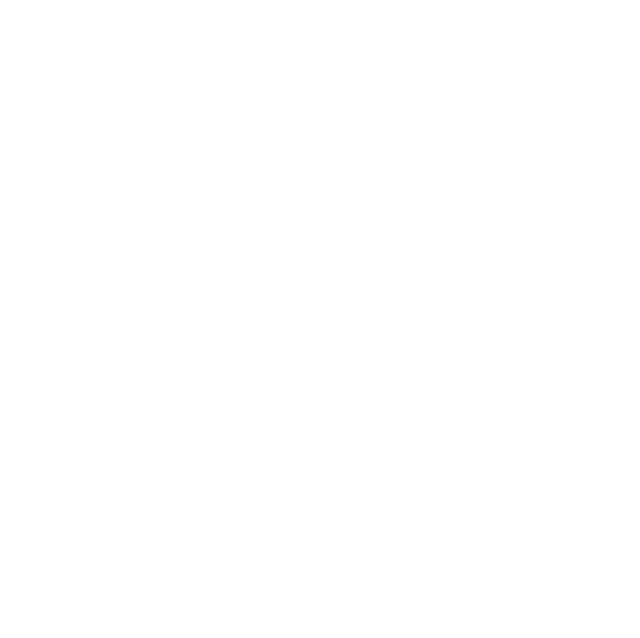
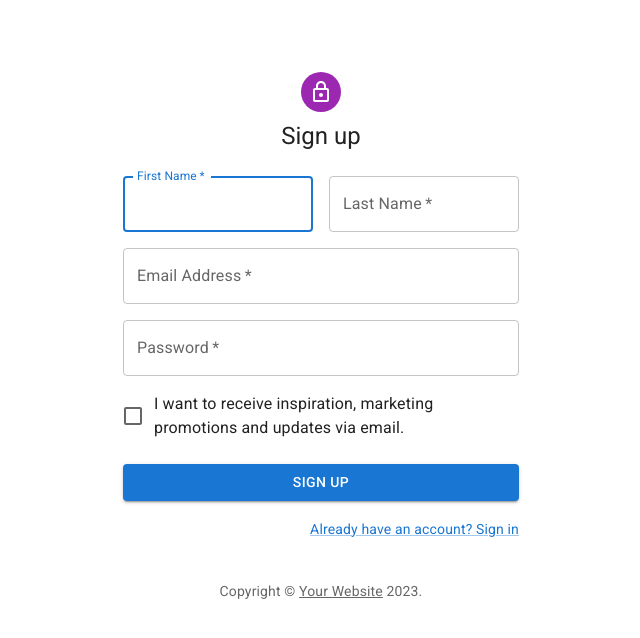
Before and after one commit to Eggi19/POS-project, a React (Create React App) app in the folder frontend/: page /register in a window 1280 px wide. Before the commit this address had no page. Shown: the top 638 px of the page, without its empty margins (319-959 px from the left). Built offline with nearby package versions, Linux system fonts and the light colour scheme.

Commit message:
update PP-14

```diff
--- /dev/null
+++ b/frontend/src/API/user.js
@@ -0,0 +1,10 @@
+import axios from "axios"
+
+export function registerUser(data) {
+    return axios.post(`${process.env.REACT_APP_API_URL}}/users/`, {
+        userName: data.username,
+        password: data.password,
+        confirmPassword: data.confirmPassword,
+        role: data.role
+    })
+}
--- a/frontend/src/App.js
+++ b/frontend/src/App.js
@@ -6,6 +6,7 @@ import SignInSide from './Pages/Login/login1';
 import CategoryPage from './Pages/CategoryList/CategoryList';
 import CreateProduct from './Pages/CreateProduct/createProduct';
 import EditProduct from './Pages/EditProduct/editProduct';
+import SignUp from './Pages/SignUp/signUp';
 
 
 function App() {
@@ -32,6 +33,9 @@ function App() {
         <Route path='/categories' element={
           <CategoryPage />
         } />
+        <Route path='/register' element={
+          <SignUp />
+        } />
       </Routes>
     </>
   );
--- /dev/null
+++ b/frontend/src/Pages/SignUp/signUp.jsx
@@ -0,0 +1,133 @@
+import * as React from 'react';
+import Avatar from '@mui/material/Avatar';
+import Button from '@mui/material/Button';
+import CssBaseline from '@mui/material/CssBaseline';
+import TextField from '@mui/material/TextField';
+import FormControlLabel from '@mui/material/FormControlLabel';
+import Checkbox from '@mui/material/Checkbox';
+import Link from '@mui/material/Link';
+import Grid from '@mui/material/Grid';
+import Box from '@mui/material/Box';
+import LockOutlinedIcon from '@mui/icons-material/LockOutlined';
+import Typography from '@mui/material/Typography';
+import Container from '@mui/material/Container';
+import { createTheme, ThemeProvider } from '@mui/material/styles';
+
+function Copyright(props) {
+  return (
+    <Typography variant="body2" color="text.secondary" align="center" {...props}>
+      {'Copyright © '}
+      <Link color="inherit" href="https://mui.com/">
+        Your Website
+      </Link>{' '}
+      {new Date().getFullYear()}
+      {'.'}
+    </Typography>
+  );
+}
+
+// TODO remove, this demo shouldn't need to reset the theme.
+
+const defaultTheme = createTheme();
+
+export default function SignUp() {
+  const handleSubmit = (event) => {
+    event.preventDefault();
+    const data = new FormData(event.currentTarget);
+    console.log({
+      email: data.get('email'),
+      password: data.get('password'),
+    });
+  };
+
+  return (
+    <ThemeProvider theme={defaultTheme}>
+      <Container component="main" maxWidth="xs">
+        <CssBaseline />
+        <Box
+          sx={{
+            marginTop: 8,
+            display: 'flex',
+            flexDirection: 'column',
+            alignItems: 'center',
+          }}
+        >
+          <Avatar sx={{ m: 1, bgcolor: 'secondary.main' }}>
+            <LockOutlinedIcon />
+          </Avatar>
+          <Typography component="h1" variant="h5">
+            Sign up
+          </Typography>
+          <Box component="form" noValidate onSubmit={handleSubmit} sx={{ mt: 3 }}>
+            <Grid container spacing={2}>
+              <Grid item xs={12} sm={6}>
+                <TextField
+                  autoComplete="given-name"
+                  name="firstName"
+                  required
+                  fullWidth
+                  id="firstName"
+                  label="First Name"
+                  autoFocus
+                />
+              </Grid>
+              <Grid item xs={12} sm={6}>
+                <TextField
+                  required
+                  fullWidth
+                  id="lastName"
+                  label="Last Name"
+                  name="lastName"
+                  autoComplete="family-name"
+                />
+              </Grid>
+              <Grid item xs={12}>
+                <TextField
+                  required
+                  fullWidth
+                  id="email"
+                  label="Email Address"
+                  name="email"
+                  autoComplete="email"
+                />
+              </Grid>
+              <Grid item xs={12}>
+                <TextField
+                  required
+                  fullWidth
+                  name="password"
+                  label="Password"
+                  type="password"
+                  id="password"
+                  autoComplete="new-password"
+                />
+              </Grid>
+              <Grid item xs={12}>
+                <FormControlLabel
+                  control={<Checkbox value="allowExtraEmails" color="primary" />}
+                  label="I want to receive inspiration, marketing promotions and updates via email."
+                />
+              </Grid>
+            </Grid>
+            <Button
+              type="submit"
+              fullWidth
+              variant="contained"
+              sx={{ mt: 3, mb: 2 }}
+            >
+              Sign Up
+            </Button>
+            <Grid container justifyContent="flex-end">
+              <Grid item>
+                <Link href="#" variant="body2">
+                  Already have an account? Sign in
+                </Link>
+              </Grid>
+            </Grid>
+          </Box>
+        </Box>
+        <Copyright sx={{ mt: 5 }} />
+      </Container>
+    </ThemeProvider>
+  );
+}
```
